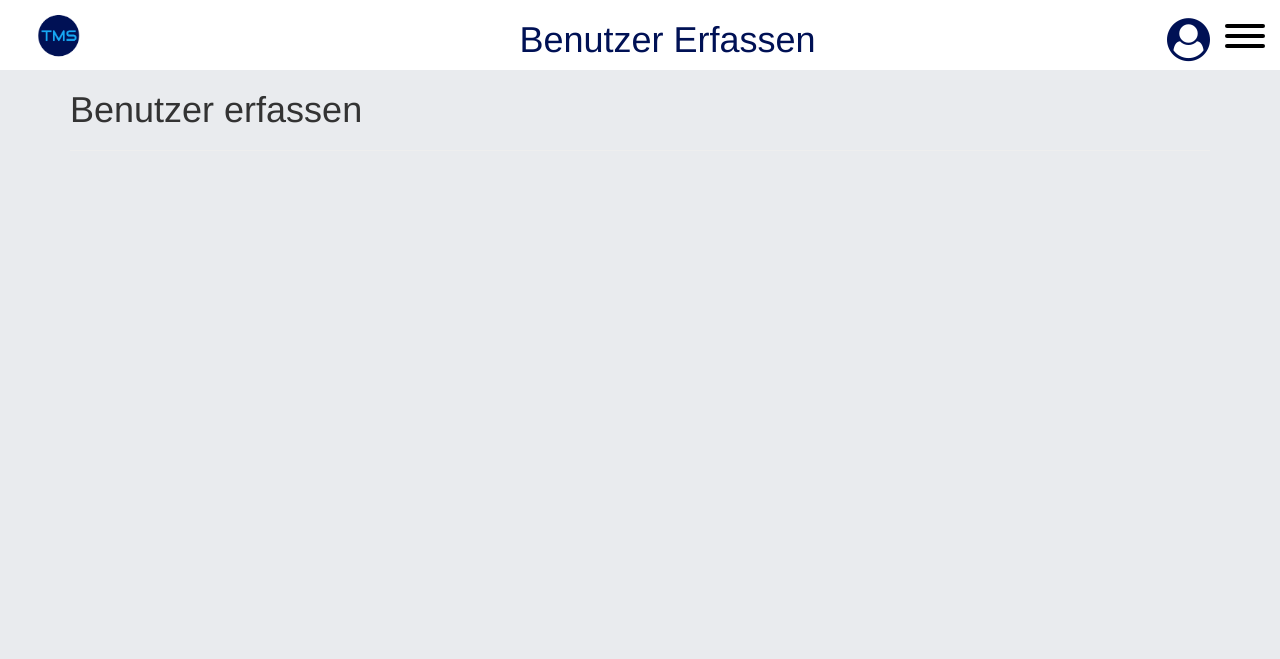
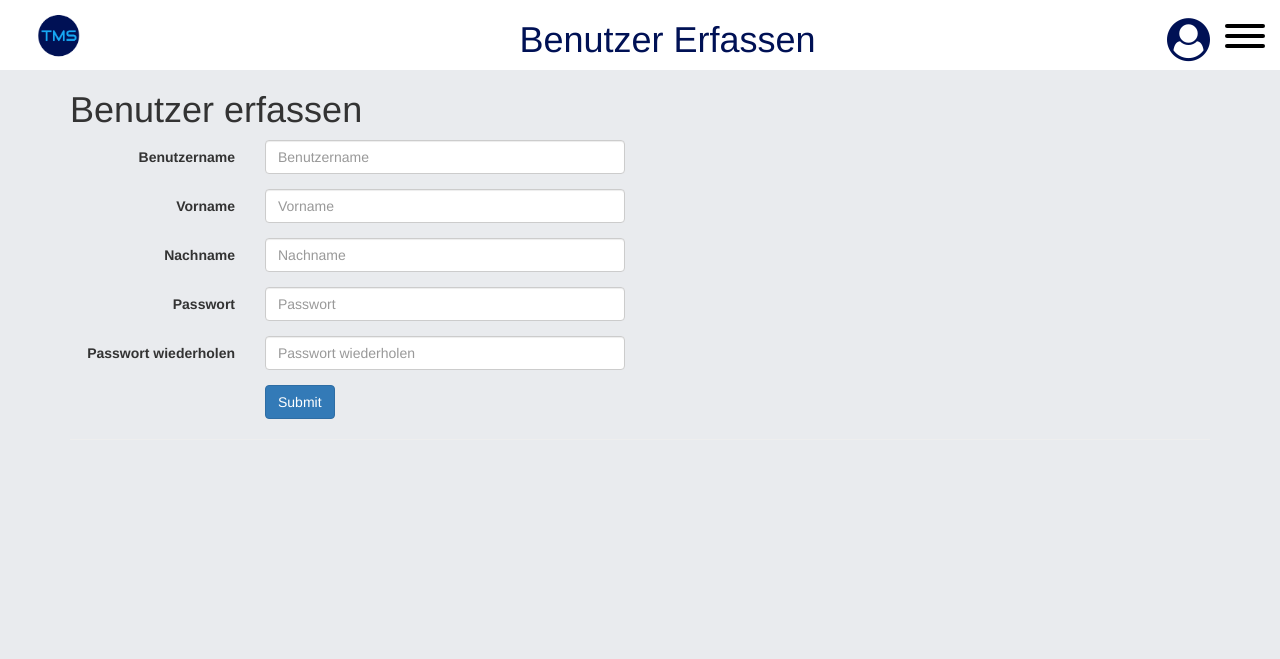
Before and after one commit to Justinio99/TMS, a PHP site: page /BenutzerErfassen in a window 1280 px wide; the page is wider, and only the part inside the window is pictured. Shown: the top 659 px of that part. Run offline with PHP 8.4, Linux system fonts and the light colour scheme; some libraries are stand-ins or nearby versions.

Commit message:
benutzer erfassen done!!!

```diff
--- a/view/BenutzerErfassen.php
+++ b/view/BenutzerErfassen.php
@@ -1 +1,42 @@
 <h1>Benutzer erfassen</h1>
+<form class="form-horizontal" action="/user/doCreate" method="post">
+	<div class="component" data-html="true">
+
+		<div class="form-group">
+		  <label class="col-md-2 control-label">Benutzername</label>
+		  <div class="col-md-4">
+		  	<input id="benutzernameErfassen" name="benutzername" type="text" placeholder="Benutzername" class="form-control input-md">
+		  </div>
+		</div>
+		<div class="form-group">
+		  <label class="col-md-2 control-label" for="email">Vorname</label>
+		  <div class="col-md-4">
+		  	<input id="firstname" name="vorname" type="text" placeholder="Vorname" class="form-control input-md">
+		  </div>
+		</div>
+		<div class="form-group">
+		  <label class="col-md-2 control-label" for="password">Nachname</label>
+		  <div class="col-md-4">
+		  	<input id="lastName" name="nachname" type="text" placeholder="Nachname" class="form-control input-md">
+		  </div>
+		</div>
+    <div class="form-group">
+		  <label class="col-md-2 control-label" for="password">Passwort</label>
+		  <div class="col-md-4">
+		  	<input id="password" name="password" type="password" placeholder="Passwort" class="form-control input-md">
+		  </div>
+		</div>
+    <div class="form-group">
+		  <label class="col-md-2 control-label" for="password">Passwort wiederholen</label>
+		  <div class="col-md-4">
+		  	<input id="passwordRepeat" name="password" type="password" placeholder="Passwort wiederholen" class="form-control input-md">
+		  </div>
+		</div>
+		<div class="form-group">
+	      <label class="col-md-2 control-label" for="send">&nbsp;</label>
+		  <div class="col-md-4">
+		    <input id="send" name="send" type="submit" class="btn btn-primary">
+		  </div>
+		</div>
+	</div>
+</form>
```
